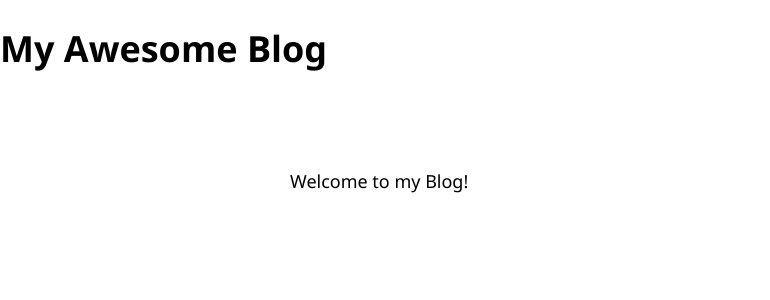
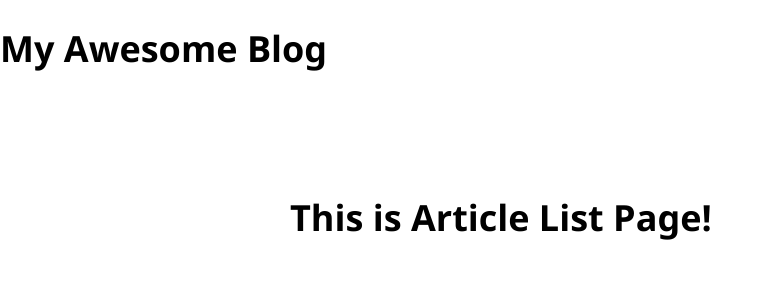
Before and after one commit to drakenevadie19/BlogApp, a React (Create React App) app in the folder my-blog/: page /articles in a window 1280 px wide. Shown: the top 300 px of the page, without its empty margins (0-770 px from the left). Built offline with nearby package versions, Linux system fonts and the light colour scheme.

Commit message:
New Change: add basis components and routing to them

```diff
--- a/my-blog/package.json
+++ b/my-blog/package.json
@@ -8,6 +8,7 @@
     "@testing-library/user-event": "^13.5.0",
     "react": "^18.2.0",
     "react-dom": "^18.2.0",
+    "react-router-dom": "^6.20.0",
     "react-scripts": "5.0.1",
     "web-vitals": "^2.1.4"
   },
--- a/my-blog/src/App.js
+++ b/my-blog/src/App.js
@@ -1,11 +1,27 @@
 import './App.css';
+
+import { BrowserRouter, Routes, Route  } from 'react-router-dom';
+
+import HomePage from './pages/home-page';
+import AboutPage from './pages/about-page';
+import ArticleListPage from './pages/article-list-page';
+import ArticlePage from './pages/article-page';
 
 function App() {
   return (
-    <div className="App">
-      <h1>My Awesome Blog</h1>
-      <div id="page-body">Welcome to my Blog!</div>
-    </div>
+    <BrowserRouter>
+      <div className="App">
+        <h1>My Awesome Blog</h1>
+        <div id="page-body">
+          <Routes>
+            <Route path="/" element={<HomePage />} />
+            <Route path="/about" element={<AboutPage />} />
+            <Route path="/articles" element={<ArticleListPage />} />
+            <Route path="/articles/:articleId" element={<ArticlePage />} />
+          </Routes>
+        </div>
+      </div>
+    </BrowserRouter>
   );
 }
 
--- /dev/null
+++ b/my-blog/src/pages/about-page.js
@@ -0,0 +1,7 @@
+const AboutPage = () => {
+    return (
+        <h1>This is About Page!</h1>
+    )
+}
+
+export default AboutPage;
--- /dev/null
+++ b/my-blog/src/pages/article-list-page.js
@@ -0,0 +1,7 @@
+const ArticleListPage = () => {
+    return (
+        <h1>This is Article List Page!</h1>
+    )
+}
+
+export default ArticleListPage;
--- /dev/null
+++ b/my-blog/src/pages/article-page.js
@@ -0,0 +1,7 @@
+const ArticlePage = () => {
+    return (
+        <h1>This is Article Page!</h1>
+    )
+}
+
+export default ArticlePage;
--- /dev/null
+++ b/my-blog/src/pages/home-page.js
@@ -0,0 +1,7 @@
+const HomePage = () => {
+    return (
+        <h1>This is Home Page!</h1>
+    )
+}
+
+export default HomePage;
```
Also changed, not shown: my-blog/src/pages/not-found-page.js (added), 1 other file (tests, documents, lock files or other folders).
